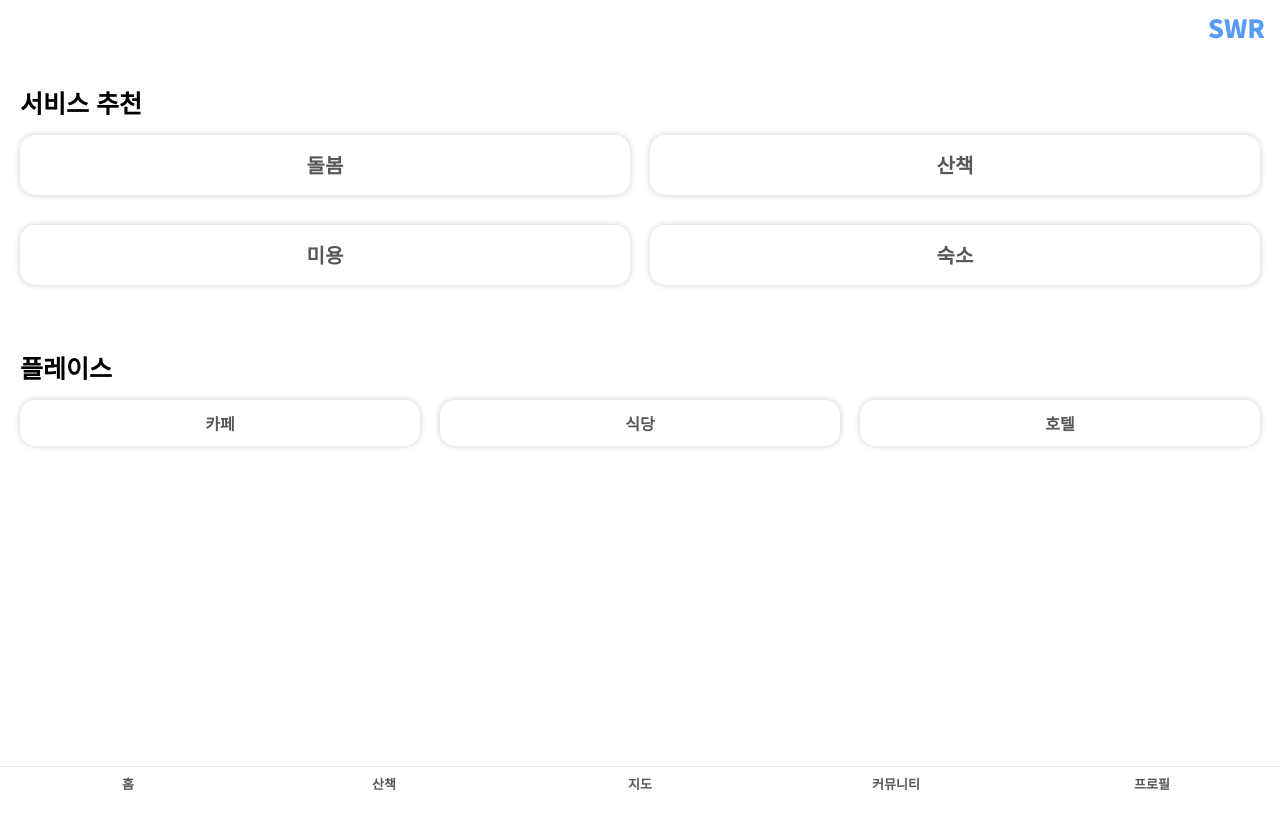
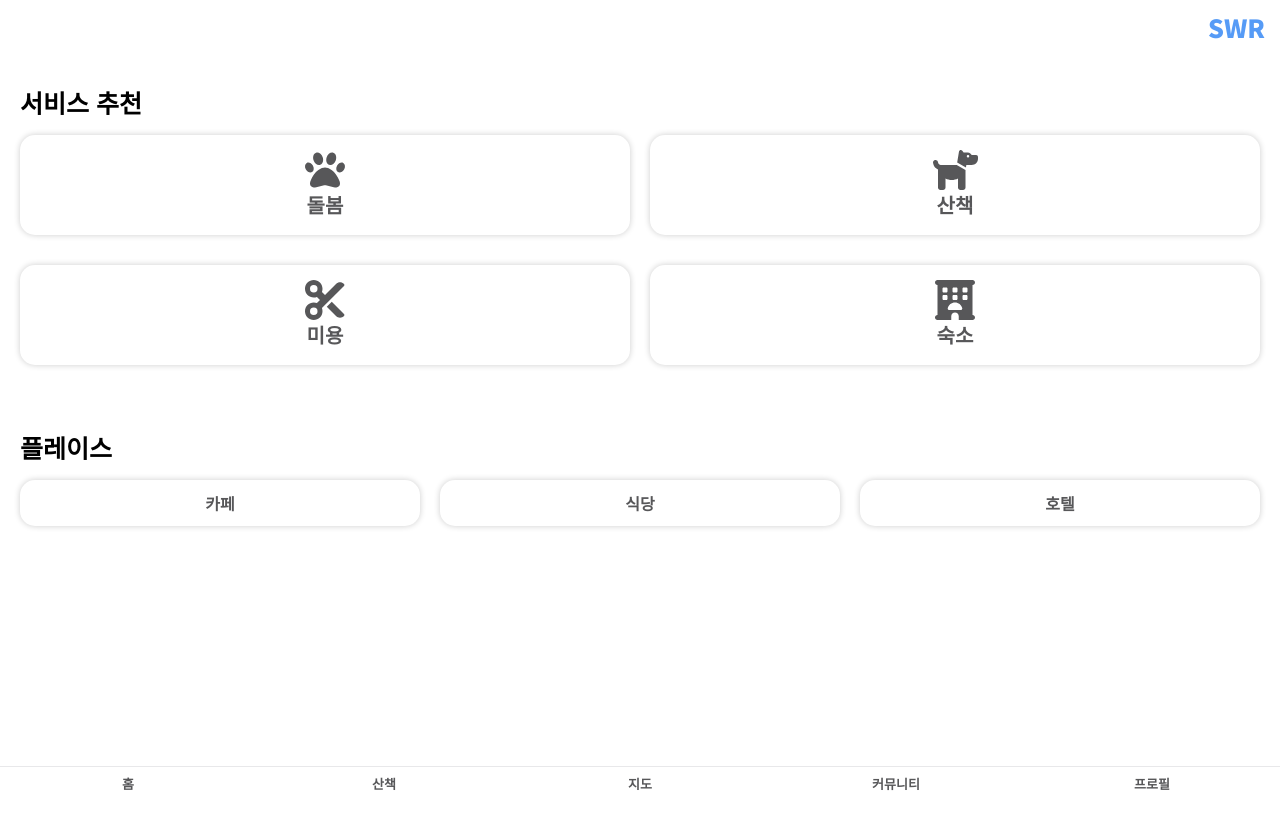
Before and after one commit to sdc9787/pet-sitter-pwa, a React (Vite) app: page /home in a window 1280 px wide. Shown: the top 830 px of the page. Before the commit the page ends 800 px from the top, so only its background shows below. Built offline with nearby package versions, Linux system fonts and the light colour scheme; some icons are missing.

Commit message:
home 화면 ui

```diff
--- a/index.html
+++ b/index.html
@@ -34,5 +34,6 @@
         console.log("Service workers are not supported.");
       }
     </script>
+    <script src="https://kit.fontawesome.com/3ba72eb305.js" crossorigin="anonymous"></script>
   </body>
 </html>
--- a/package.json
+++ b/package.json
@@ -10,6 +10,11 @@
     "preview": "vite preview"
   },
   "dependencies": {
+    "@fortawesome/fontawesome-svg-core": "^6.5.1",
+    "@fortawesome/free-brands-svg-icons": "^6.5.1",
+    "@fortawesome/free-regular-svg-icons": "^6.5.1",
+    "@fortawesome/free-solid-svg-icons": "^6.5.1",
+    "@fortawesome/react-fontawesome": "^0.2.0",
     "@reduxjs/toolkit": "^2.0.1",
     "@types/react-router-dom": "^5.3.3",
     "axios": "^1.6.7",
--- a/src/Routes/home.tsx
+++ b/src/Routes/home.tsx
@@ -3,6 +3,8 @@ import "../Styles/useClickAnimation.css";
 import { useEffect, useRef, useState } from "react";
 import "./routes-Styles/home.css";
 import axios from "axios";
+import { FontAwesomeIcon } from "@fortawesome/react-fontawesome";
+import { faPaw, faDog, faScissors, faHotel } from "@fortawesome/free-solid-svg-icons";
 
 function Home() {
   const buttonRef = useRef<HTMLButtonElement>(null);
@@ -53,19 +55,19 @@ function Home() {
             </div>
             <div className="home-main-service-content">
               <div className="home-main-service-content-item">
-                <i className="xi-apps xi-2x"></i>
+                <FontAwesomeIcon icon={faPaw} size="2x" />
                 <span>돌봄</span>
               </div>
               <div className="home-main-service-content-item">
-                <i className="xi-calendar xi-2x"></i>
+                <FontAwesomeIcon icon={faDog} size="2x" />
                 <span>산책</span>
               </div>
               <div className="home-main-service-content-item">
-                <i className="xi-apps xi-2x"></i>
+                <FontAwesomeIcon icon={faScissors} size="2x" />
                 <span>미용</span>
               </div>
               <div className="home-main-service-content-item">
-                <i className="xi-calendar xi-2x"></i>
+                <FontAwesomeIcon icon={faHotel} size="2x" />
                 <span>숙소</span>
               </div>
             </div>
@@ -73,6 +75,7 @@ function Home() {
           <div className="home-main-service">
             <div className="home-main-service-menu-title">
               <span>플레이스</span>
+              <i className="xi-help-o xi-2x"></i>
             </div>
             <div className="home-main-service-menu">
               <div className="home-main-service-content-item">
--- a/src/Routes/routes-Styles/home.css
+++ b/src/Routes/routes-Styles/home.css
@@ -24,11 +24,12 @@
 
 .home-main {
   width: 100%;
+  height: 150vh;
   padding-top: 70px;
   display: flex;
   flex-direction: column;
-  justify-content: center;
-  align-items: flex-start;
+  justify-content: flex-start;
+  align-items: center;
 }
 
 .home-main-service {
@@ -88,6 +89,16 @@
   padding: 15px 0px;
 }
 
+.home-main-service-menu-title {
+  display: flex;
+  justify-content: space-between;
+  align-items: center;
+}
+
+.home-main-service-menu-title i {
+  color: #9e9e9e;
+}
+
 .home-main-service-menu-title span {
   color: black;
   font-size: 25px;
```
Also changed, not shown: 1 other file (tests, documents, lock files or other folders).
